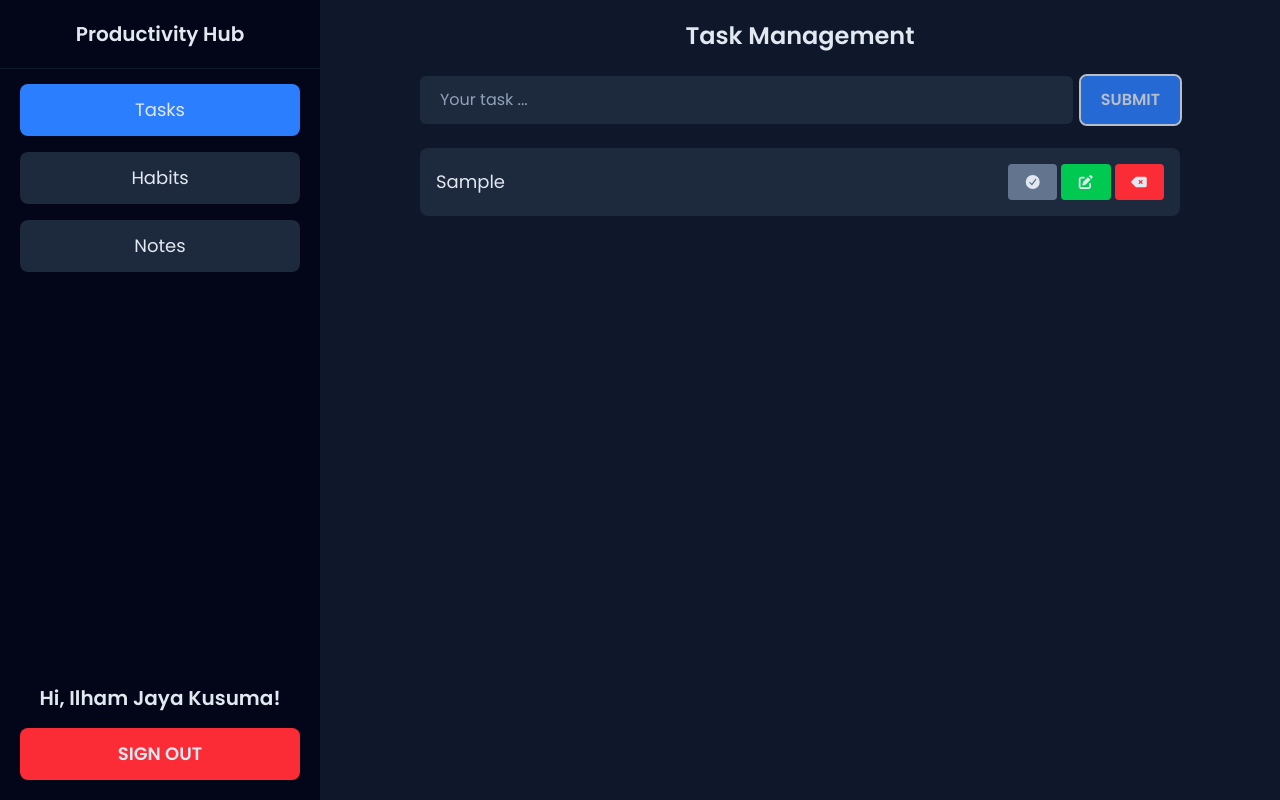
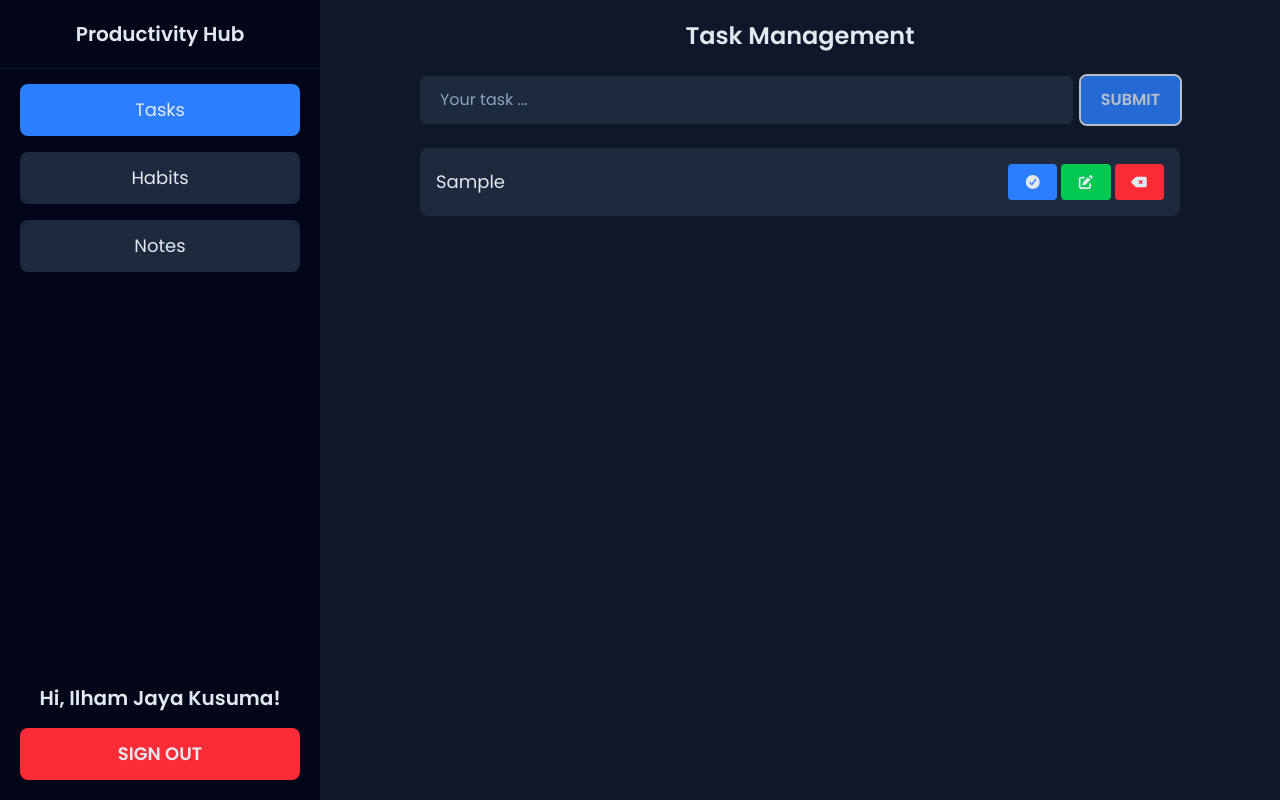
Before and after one commit to ilhamjkid/react-project_productivity-hub, a React (Vite) app: page / in a window 1280 px wide. Both pictures are taken after typing "Sample" into the empty fields and a click on the button "SUBMIT". Built offline with nearby package versions, Linux system fonts and the light colour scheme.

Commit message:
style: update task checklist icon

```diff
--- a/src/components/tasks/TaskItemDelete.jsx
+++ b/src/components/tasks/TaskItemDelete.jsx
@@ -1,4 +1,4 @@
-import Button from "../common/Button";
+import Button from "../common/Button.jsx";
 
 export default function TaskItemDelete({
   task,
--- a/src/components/tasks/TaskItemEdit.jsx
+++ b/src/components/tasks/TaskItemEdit.jsx
@@ -1,6 +1,6 @@
 import { useState } from "react";
-import Button from "../common/Button";
-import TextInput from "../common/TextInput";
+import Button from "../common/Button.jsx";
+import TextInput from "../common/TextInput.jsx";
 
 export default function TaskItemEdit({
   task,
--- a/src/components/tasks/TaskItemView.jsx
+++ b/src/components/tasks/TaskItemView.jsx
@@ -1,6 +1,7 @@
 import { FontAwesomeIcon } from "@fortawesome/react-fontawesome";
 import {
   faCircleCheck,
+  faCircleXmark,
   faPenToSquare,
   faDeleteLeft,
 } from "@fortawesome/free-solid-svg-icons";
@@ -27,10 +28,12 @@ export default function TaskItemView({
               payload: { id: task.id },
             })
           }
-          bgColor="bg-slate-500"
+          bgColor={task.isCompleted ? "bg-slate-500" : "bg-blue-500"}
           size="sm"
         >
-          <FontAwesomeIcon icon={faCircleCheck} />
+          <FontAwesomeIcon
+            icon={task.isCompleted ? faCircleXmark : faCircleCheck}
+          />
         </Button>
         <Button
           onClick={onClickEditStatusButton}
--- a/src/layouts/DashboardLayout.jsx
+++ b/src/layouts/DashboardLayout.jsx
@@ -1,5 +1,5 @@
 import { Outlet } from "react-router";
-import Sidebar from "../components/common/Sidebar";
+import Sidebar from "../components/common/Sidebar.jsx";
 
 export default function DashboardLayout() {
   return (
--- a/src/pages/TasksPage.jsx
+++ b/src/pages/TasksPage.jsx
@@ -8,6 +8,10 @@ export default function TasksPage() {
   const [tasks, tasksDispatch] = useReducer(tasksReducer, null, tasksInit);
   const [validation, setValidation] = useState("");
 
+  useEffect(() => {
+    localStorage.setItem("prodhub_tasks", JSON.stringify(tasks));
+  }, [tasks]);
+
   function handleSubmit(e) {
     e.preventDefault();
     const formData = new FormData(e.target);
@@ -17,10 +21,6 @@ export default function TasksPage() {
     if (validation) setValidation("");
     e.target.reset();
   }
-
-  useEffect(() => {
-    localStorage.setItem("prodhub_tasks", JSON.stringify(tasks));
-  }, [tasks]);
 
   return (
     <section className="min-h-screen w-full pt-18 lg:pt-0">
```
